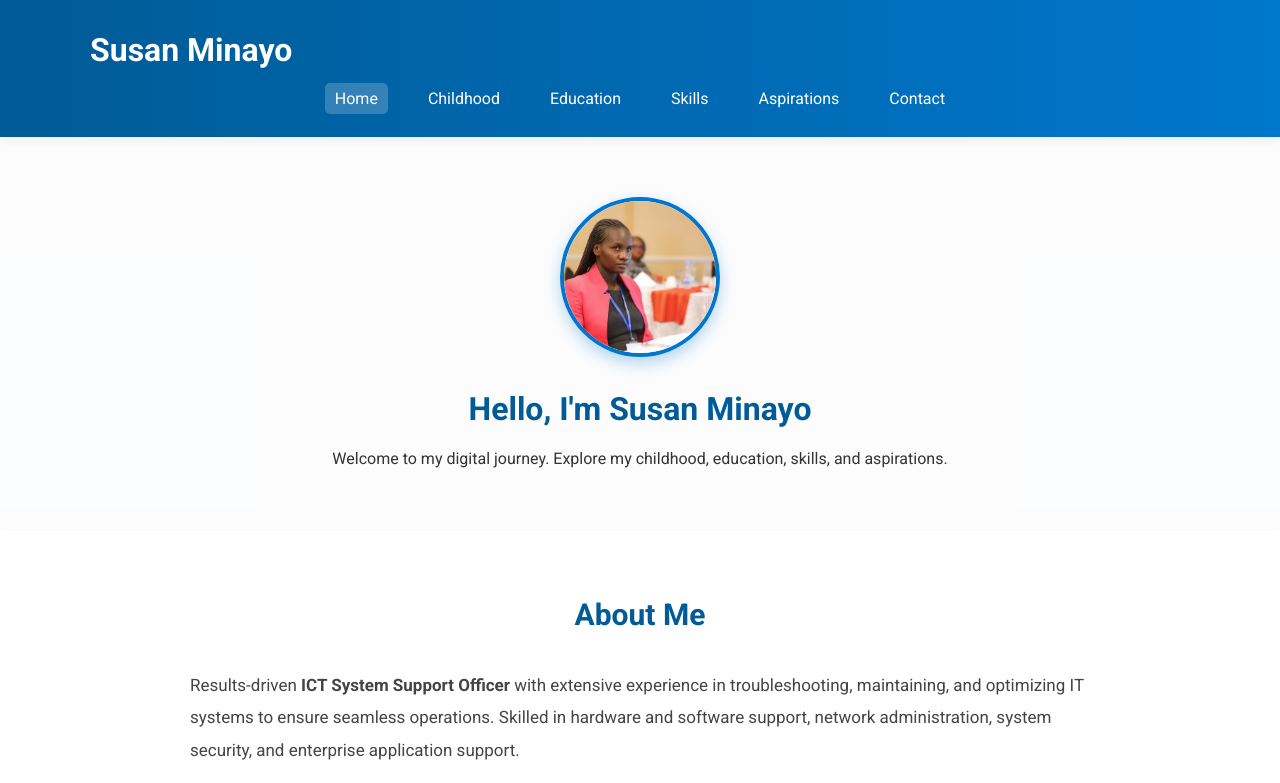
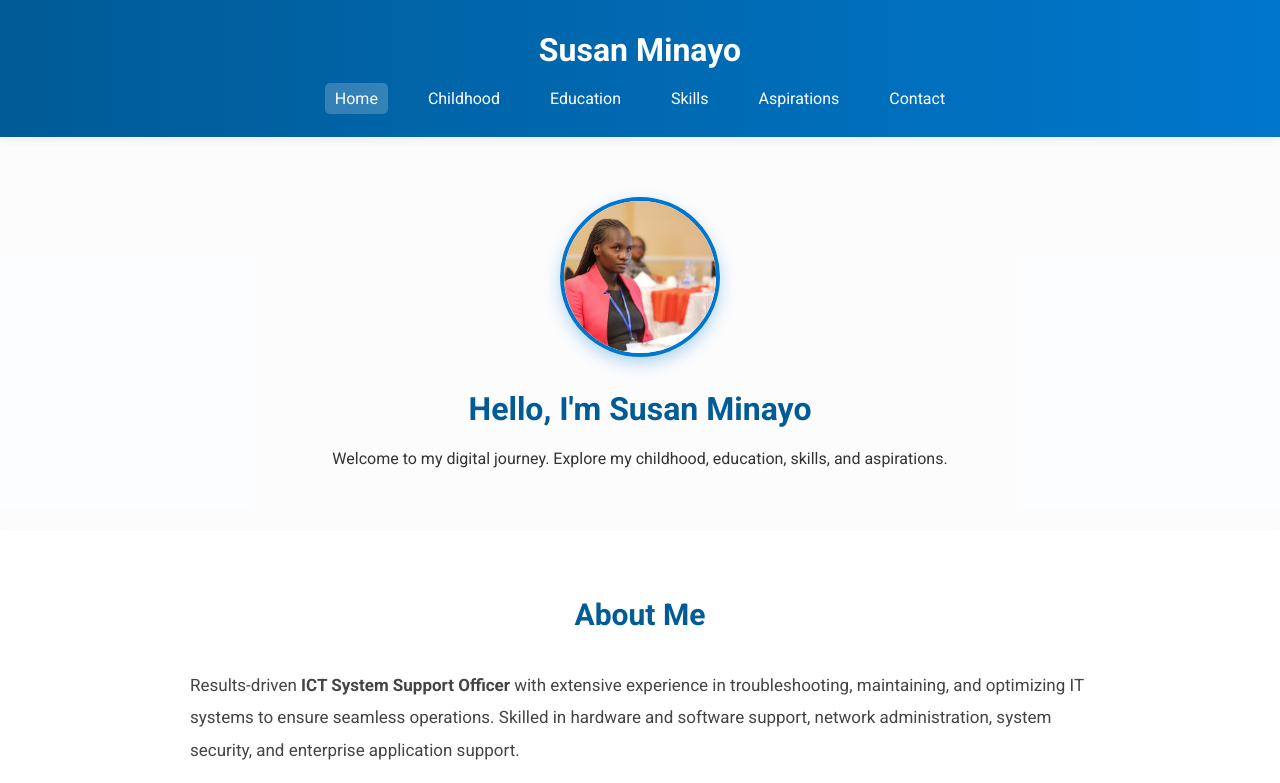
Before and after one commit to sminayo/My-Digital-Journey, a plain HTML site: page index.html in a window 1280 px wide. Shown: the top 783 px of the page. Drawn offline with Linux system fonts and the light colour scheme.

Commit message:
Update index.html

```diff
--- a/index.html
+++ b/index.html
@@ -166,7 +166,7 @@
 <body>
   <header>
     <div class="container">
-      <h1><align="center">Susan Minayo</align>  </h1>
+      <h1 align="center">Susan Minayo </h1>
       <nav>
         <ul>
           <li><a href="index.html" class="active">Home</a></li>
```
